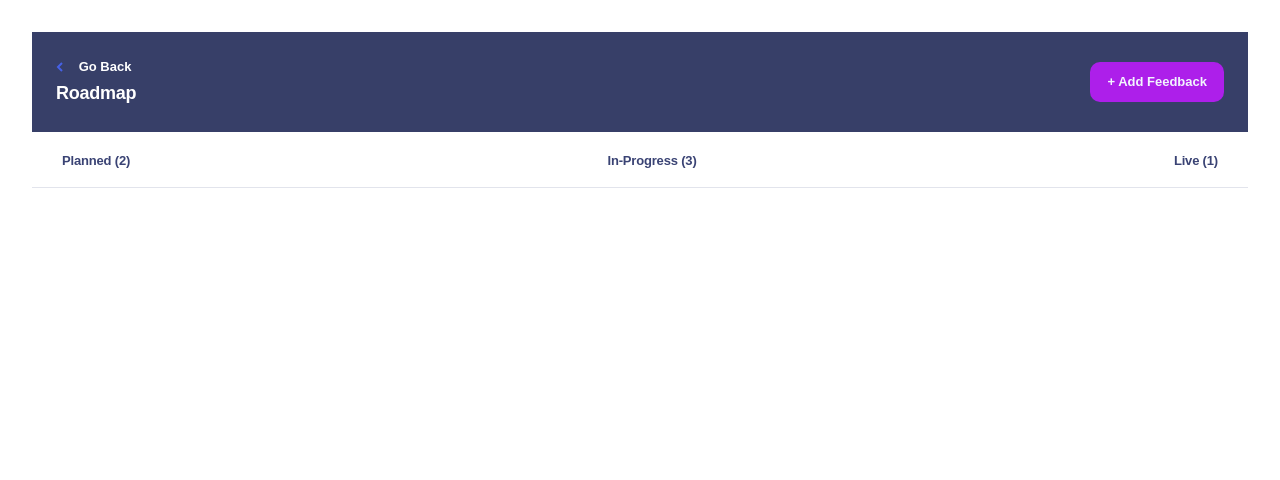
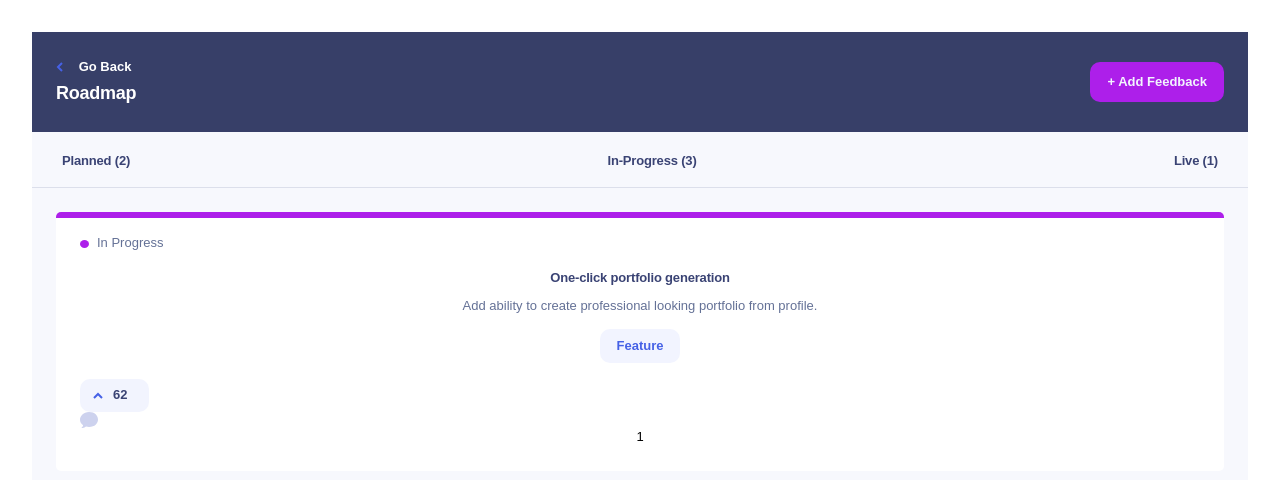
Before and after one commit to lashasaata/Product-Feedback-App, a React app: page / in a window 1280 px wide. Shown: the top 480 px of the page. Built offline with nearby package versions, Linux system fonts and the light colour scheme; the HTML template or start-up script is replaced by a standard one.

Commit message:
wip: styling single card

```diff
--- a/src/components/roadmap/Roadmap.jsx
+++ b/src/components/roadmap/Roadmap.jsx
@@ -3,6 +3,7 @@ import dataJson from "../../data.json";
 import Header from "./Header";
 import RoadMapFilter from "./RoadmapFilter";
 import { useState } from "react";
+import FeedBackCardSpace from "./feedbackcards/FeedbackCardSpace";
 
 export default function RoadMap() {
   const [data, setData] = useState(dataJson);
@@ -12,6 +13,7 @@ export default function RoadMap() {
     <>
       <Header />
       <RoadMapFilter data={data} setData={setData} />
+      <FeedBackCardSpace data={data} />
     </>
   );
 }
--- a/src/components/roadmap/RoadmapFilter.jsx
+++ b/src/components/roadmap/RoadmapFilter.jsx
@@ -28,6 +28,7 @@ const FilterContainer = styled.div`
   padding: 20px 30px 16.5px 30px;
   font-weight: 700;
   color: rgba(58, 67, 116, 1);
+  background: rgba(247, 248, 253, 1);
 
   border-bottom: 1px solid rgba(140, 146, 179, 25%);
 
--- /dev/null
+++ b/src/components/roadmap/feedbackcards/FeedbackCard.jsx
@@ -0,0 +1,99 @@
+import styled from "styled-components";
+
+export default function FeedbackCard({ data }) {
+  const { productRequests } = data;
+
+  return (
+    <SingleCard>
+      <div className="status-container">
+        <div className="status-circle"></div>
+        <span className="card-status">In Progress</span>
+      </div>
+      <h3 className="feedback-title">One-click portfolio generation</h3>
+      <p className="feedback-text">
+        Add ability to create professional looking portfolio from profile.
+      </p>
+      <FeatureIcon>Feature</FeatureIcon>
+      <div className="upvote-comment-container">
+        <UpvoteBox>
+          <img src="/assets/shared/icon-arrow-up.svg" alt="icon of arrow up" />
+          <span className="upvote-count">62</span>
+        </UpvoteBox>
+      </div>
+      <CommentContainer>
+        <img src="/assets/shared/icon-comments.svg" alt="comment icon" />
+        <span className="comment-count">1</span>
+      </CommentContainer>
+    </SingleCard>
+  );
+}
+
+const SingleCard = styled.div`
+  background: rgba(255, 255, 255, 1);
+  border-top: 6px solid rgba(173, 31, 234, 1);
+  border-radius: 5px;
+  padding: 16px 24px 24px;
+  font-size: 13px;
+  line-height: 18.79px;
+
+  & .status-container {
+    display: flex;
+    align-items: center;
+    gap: 8px;
+
+    & .card-status {
+      color: rgba(100, 113, 150, 1);
+
+      font-weight: 400;
+    }
+
+    & .status-circle {
+      height: 8px;
+      width: 9px;
+      background: rgba(173, 31, 234, 1);
+      border-radius: 50%;
+    }
+  }
+
+  & .feedback-title {
+    font-weight: 700;
+    letter-spacing: -0.1805555522441864px;
+    color: rgba(58, 67, 116, 1);
+    margin-top: 16px;
+  }
+
+  .feedback-text {
+    font-weight: 400;
+    color: rgba(100, 113, 150, 1);
+    margin-top: 9px;
+  }
+`;
+
+const FeatureIcon = styled.span`
+  background: rgba(242, 244, 255, 1);
+  padding: 8px 17px;
+  border-radius: 10px;
+  color: rgba(70, 97, 230, 1);
+  font-weight: 600;
+  margin-top: 13px;
+  display: inline-block;
+`;
+
+const UpvoteBox = styled.div`
+  display: flex;
+  align-items: center;
+  gap: 10px;
+  background: rgba(242, 244, 254, 1);
+  padding: 7px 13px;
+  width: 69px;
+  border-radius: 10px;
+  margin-top: 16px;
+
+  & .upvote-count {
+    color: rgba(58, 67, 116, 1);
+    font-weight: 700;
+    line-height: 18.79px;
+  }
+`;
+
+const CommentContainer = styled.div``;
--- /dev/null
+++ b/src/components/roadmap/feedbackcards/FeedbackCardSpace.jsx
@@ -0,0 +1,16 @@
+import styled from "styled-components";
+import FeedbackCard from "./FeedbackCard";
+
+export default function FeedBackCardSpace({ data }) {
+  return (
+    <FeedbackSpace>
+      <FeedbackCard data={data} />
+    </FeedbackSpace>
+  );
+}
+
+const FeedbackSpace = styled.main`
+  background: rgba(247, 248, 253, 1);
+  height: 100dvh;
+  padding: 24px;
+`;
--- a/src/index.css
+++ b/src/index.css
@@ -11,6 +11,8 @@
 
 body,
 button,
-form {
+form,
+span {
   font-family: "Jost", sans-serif;
+  box-sizing: border-box;
 }
```
Also changed, not shown: src/components/roadmap/FeedbackCards.jsx (deleted).
